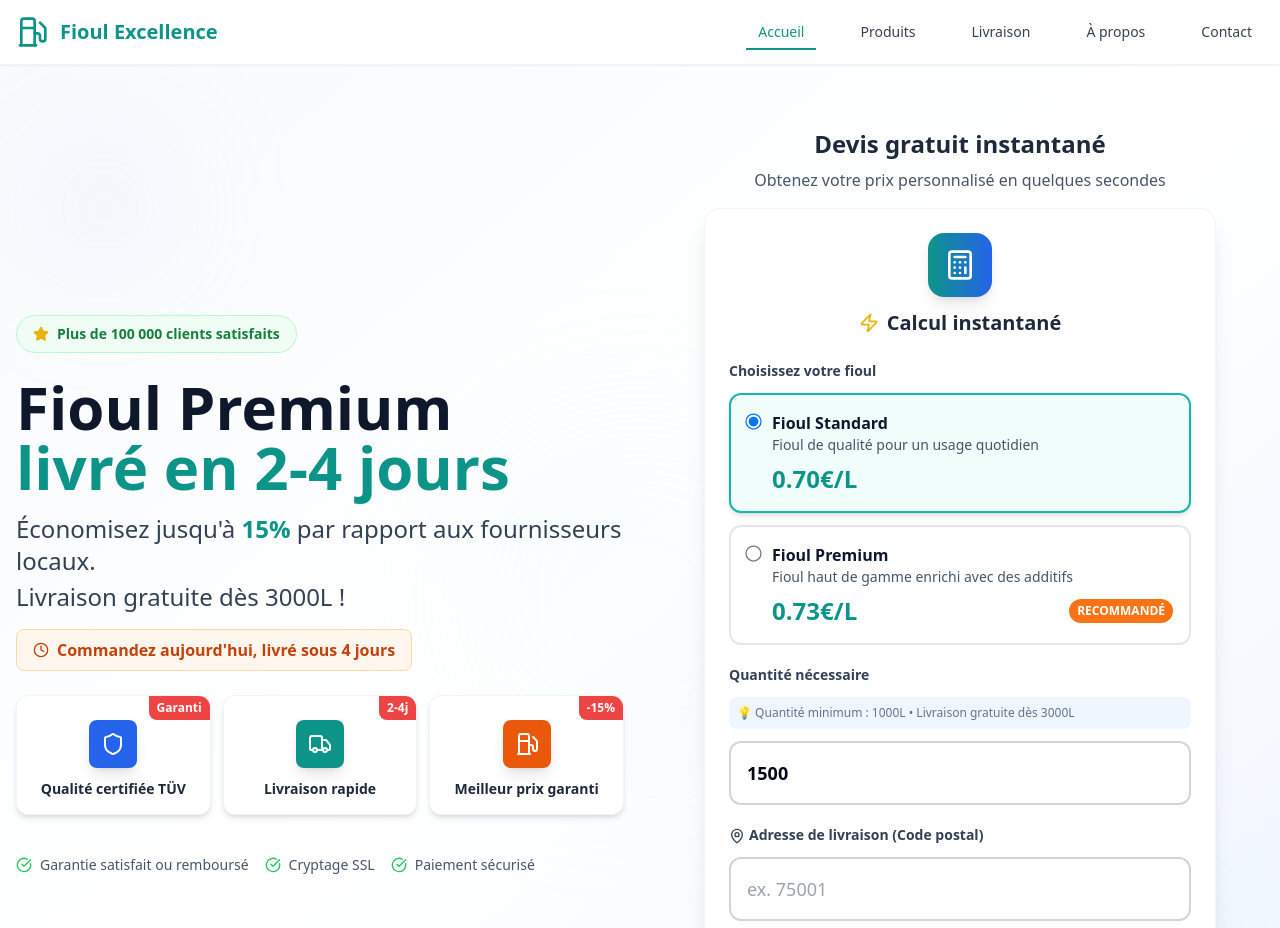
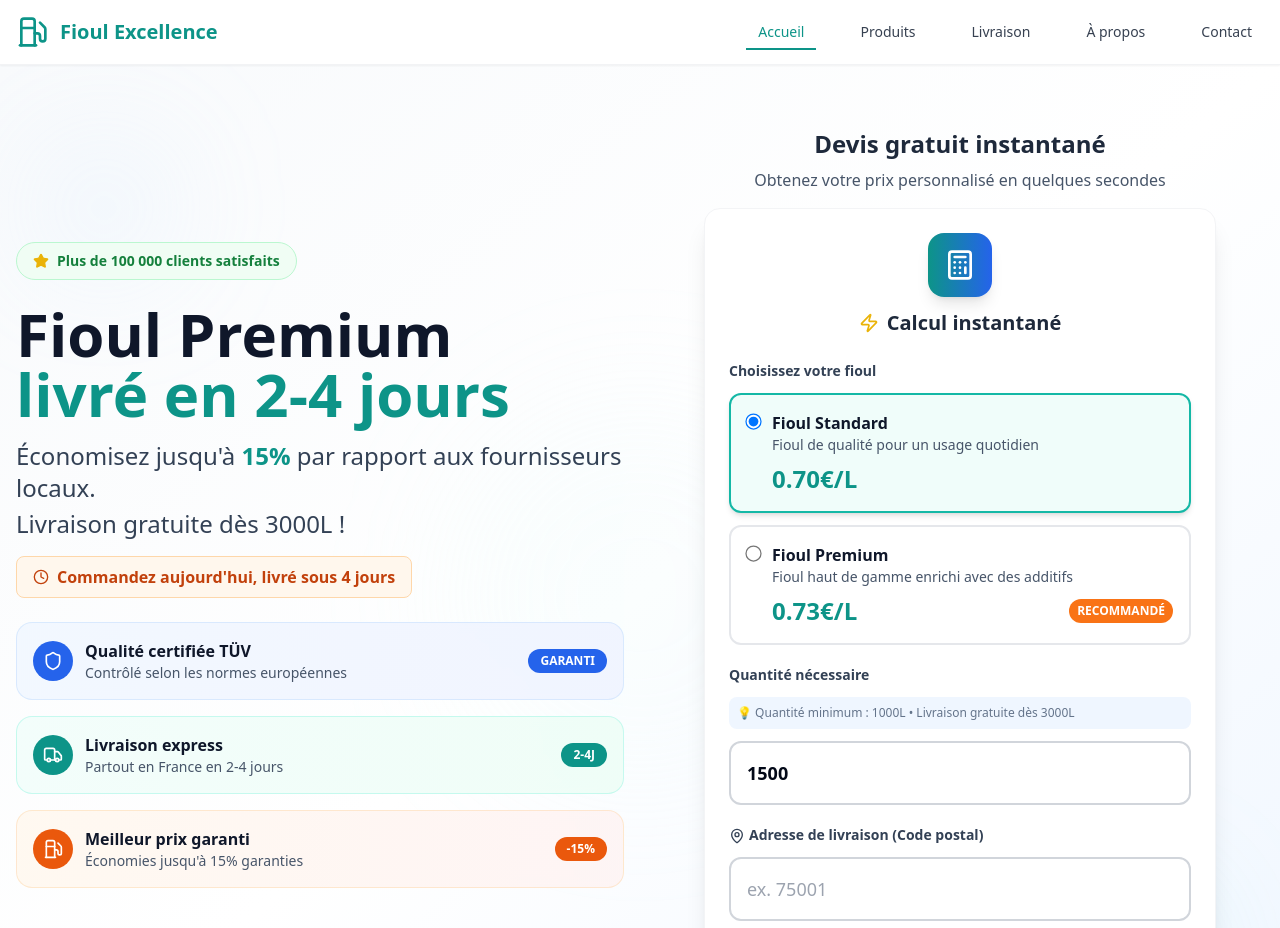
Before and after one commit to dawnriekmann/fioul-excellence-accueil-react, a React (Vite) app: page / in a window 1280 px wide. Shown: the top 928 px of the page. Built offline with nearby package versions, Linux system fonts and the light colour scheme.

Commit message:
Refactor: Modernize Hero section cards
Modernized the feature cards and icons in the Hero section for a more modern and appealing design, aiming to increase customer engagement and drive conversions.
-edited src/components/Hero.tsx

```diff
--- a/src/components/Hero.tsx
+++ b/src/components/Hero.tsx
@@ -51,30 +51,64 @@ const Hero = () => {
               </div>
             </div>
 
-            {/* Enhanced Feature Cards with conversion elements */}
-            <div className="grid grid-cols-1 sm:grid-cols-3 gap-3 max-w-lg mx-auto lg:max-w-none">
-              {[
-                { icon: Shield, text: "Qualité certifiée TÜV", color: "bg-blue-600", badge: "Garanti" },
-                { icon: Truck, text: "Livraison rapide", color: "bg-teal-600", badge: "2-4j" },
-                { icon: Fuel, text: "Meilleur prix garanti", color: "bg-orange-600", badge: "-15%" }
-              ].map((feature, index) => (
-                <div
-                  key={index}
-                  className="bg-white rounded-xl shadow-md hover:shadow-lg transition-all duration-300 p-4 border border-gray-100 relative overflow-hidden"
-                >
-                  {/* Badge */}
-                  <div className="absolute top-0 right-0 bg-red-500 text-white text-xs font-bold px-2 py-1 rounded-bl-lg">
-                    {feature.badge}
+            {/* Modern conversion-focused feature highlights */}
+            <div className="space-y-4 max-w-lg mx-auto lg:max-w-none">
+              {/* Quality guarantee with modern styling */}
+              <div className="group relative overflow-hidden bg-gradient-to-r from-blue-50/80 to-indigo-50/80 backdrop-blur-sm border border-blue-200/50 rounded-2xl p-4 hover:shadow-lg transition-all duration-300">
+                <div className="absolute inset-0 bg-gradient-to-r from-blue-100/20 to-indigo-100/20 opacity-0 group-hover:opacity-100 transition-opacity duration-300"></div>
+                <div className="relative flex items-center justify-between">
+                  <div className="flex items-center space-x-3">
+                    <div className="w-10 h-10 bg-blue-600 rounded-full flex items-center justify-center">
+                      <Shield className="w-5 h-5 text-white" />
+                    </div>
+                    <div>
+                      <div className="font-bold text-slate-900">Qualité certifiée TÜV</div>
+                      <div className="text-sm text-slate-600">Contrôlé selon les normes européennes</div>
+                    </div>
                   </div>
-
-                  <div className="flex flex-col items-center space-y-3 pt-2">
-                    <div className={`w-12 h-12 ${feature.color} rounded-lg flex items-center justify-center shadow-lg`}>
-                      <feature.icon className="w-6 h-6 text-white" />
-                    </div>
-                    <span className="text-sm font-bold text-slate-800 text-center leading-tight">{feature.text}</span>
+                  <div className="bg-blue-600 text-white text-xs font-bold px-3 py-1 rounded-full">
+                    GARANTI
                   </div>
                 </div>
-              ))}
+              </div>
+
+              {/* Fast delivery with modern styling */}
+              <div className="group relative overflow-hidden bg-gradient-to-r from-teal-50/80 to-emerald-50/80 backdrop-blur-sm border border-teal-200/50 rounded-2xl p-4 hover:shadow-lg transition-all duration-300">
+                <div className="absolute inset-0 bg-gradient-to-r from-teal-100/20 to-emerald-100/20 opacity-0 group-hover:opacity-100 transition-opacity duration-300"></div>
+                <div className="relative flex items-center justify-between">
+                  <div className="flex items-center space-x-3">
+                    <div className="w-10 h-10 bg-teal-600 rounded-full flex items-center justify-center">
+                      <Truck className="w-5 h-5 text-white" />
+                    </div>
+                    <div>
+                      <div className="font-bold text-slate-900">Livraison express</div>
+                      <div className="text-sm text-slate-600">Partout en France en 2-4 jours</div>
+                    </div>
+                  </div>
+                  <div className="bg-teal-600 text-white text-xs font-bold px-3 py-1 rounded-full">
+                    2-4J
+                  </div>
+                </div>
+              </div>
+
+              {/* Best price guarantee with modern styling */}
+              <div className="group relative overflow-hidden bg-gradient-to-r from-orange-50/80 to-red-50/80 backdrop-blur-sm border border-orange-200/50 rounded-2xl p-4 hover:shadow-lg transition-all duration-300">
+                <div className="absolute inset-0 bg-gradient-to-r from-orange-100/20 to-red-100/20 opacity-0 group-hover:opacity-100 transition-opacity duration-300"></div>
+                <div className="relative flex items-center justify-between">
+                  <div className="flex items-center space-x-3">
+                    <div className="w-10 h-10 bg-orange-600 rounded-full flex items-center justify-center">
+                      <Fuel className="w-5 h-5 text-white" />
+                    </div>
+                    <div>
+                      <div className="font-bold text-slate-900">Meilleur prix garanti</div>
+                      <div className="text-sm text-slate-600">Économies jusqu'à 15% garanties</div>
+                    </div>
+                  </div>
+                  <div className="bg-orange-600 text-white text-xs font-bold px-3 py-1 rounded-full">
+                    -15%
+                  </div>
+                </div>
+              </div>
             </div>
 
             {/* Trust elements */}
```
